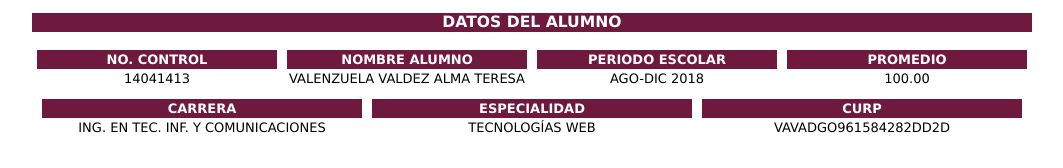
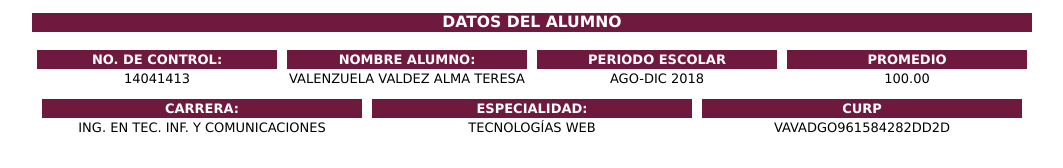
Before and after one commit to desarrollowebp/SIIT, an Angular app: page /calificacionesExamenes in a window 1280 px wide. Shown: the top 168 px of the page, without its empty margins (108-1171 px from the left). Built offline with nearby package versions, Linux system fonts and the light colour scheme.

Commit message:
ortografia, reponsive

```diff
--- a/src/app/calificaciones-examenes/calificaciones-examenes.component.html
+++ b/src/app/calificaciones-examenes/calificaciones-examenes.component.html
@@ -5,13 +5,13 @@
      <div class="contenedor" >
        <div class="meniu">
           <h3>DATOS DEL ALUMNO</h3>
-           <ul>
+           <ul class="datos">
              <li class="submeniu" id="control">
-              <p id="titulo">NO. CONTROL </p>
+              <p id="titulo">NO. DE CONTROL: </p>
                <p>14041413</p>
                </li>
                <li class="submeniu">
-                <p id="titulo">NOMBRE ALUMNO</p>
+                <p id="titulo">NOMBRE ALUMNO:</p>
                 <p>VALENZUELA VALDEZ ALMA TERESA </p>
                </li>
               <li class="submeniu" id="control">
@@ -27,11 +27,11 @@
 
          <ul>
            <li class="submeniu">
-           <p id="titulo"> CARRERA</p>
+           <p id="titulo"> CARRERA:</p>
            <p>ING. EN TEC. INF. Y COMUNICACIONES</p>
            </li>
            <li class="submeniu">
-           <p id="titulo"> ESPECIALIDAD</p>
+           <p id="titulo"> ESPECIALIDAD:</p>
            <p>TECNOLOGÍAS WEB</p>
            </li>
            <li class="submeniu">
```
